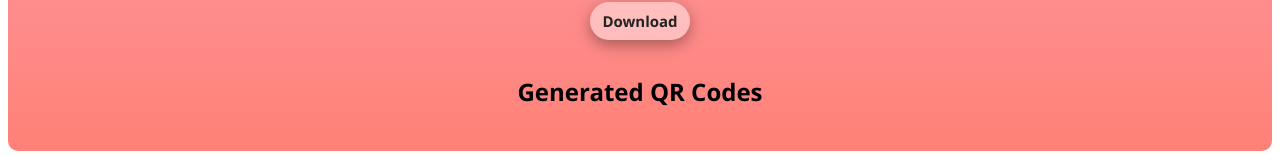
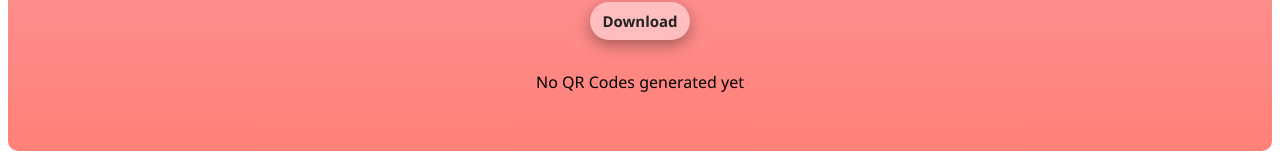
Before and after one commit to mayurkhedekar65/Qr-Code-Generator, a React (Vite) app in the folder qr-code-generator/: page / in a window 1280 px wide. Shown: the part 657-813 px from the top of the page. Built offline with nearby package versions, Linux system fonts and the light colour scheme.

Commit message:
first commit

```diff
--- a/qr-code-generator/src/App.jsx
+++ b/qr-code-generator/src/App.jsx
@@ -148,9 +148,15 @@ function App() {
         }}
       />
 
+      {qrList.length === 0 ? (
+        <p>No QR Codes generated yet</p>
+      ) : (
         <h2>Generated QR Codes</h2>
+      )}
+
       <div>
-        {currentItems.map((qr, index) => (
+        {qrList.length > 0 &&
+          currentItems.map((qr, index) => (
             <div
               key={index}
               style={{
```
Lines whose indentation alone changed are shown as unchanged.
